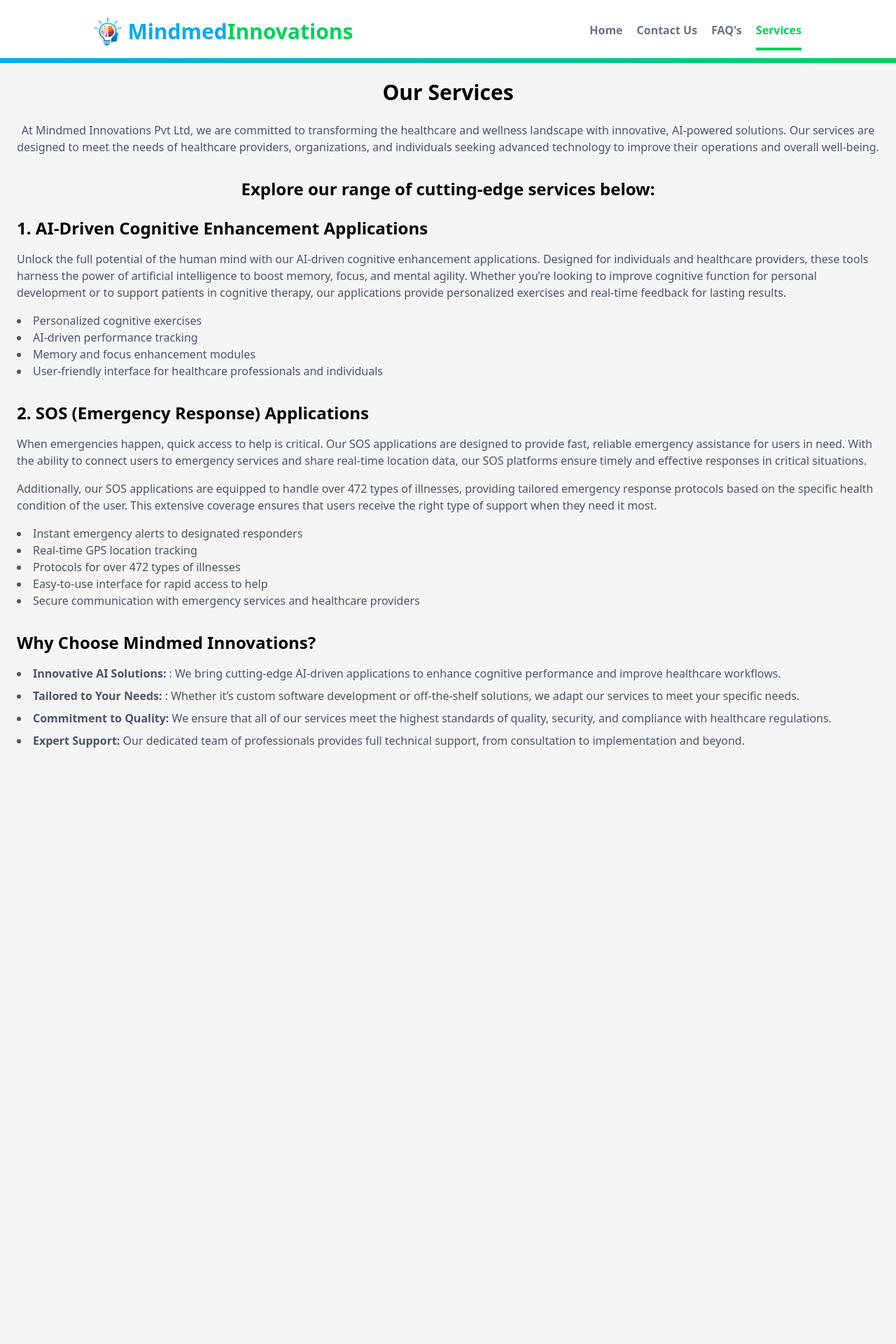
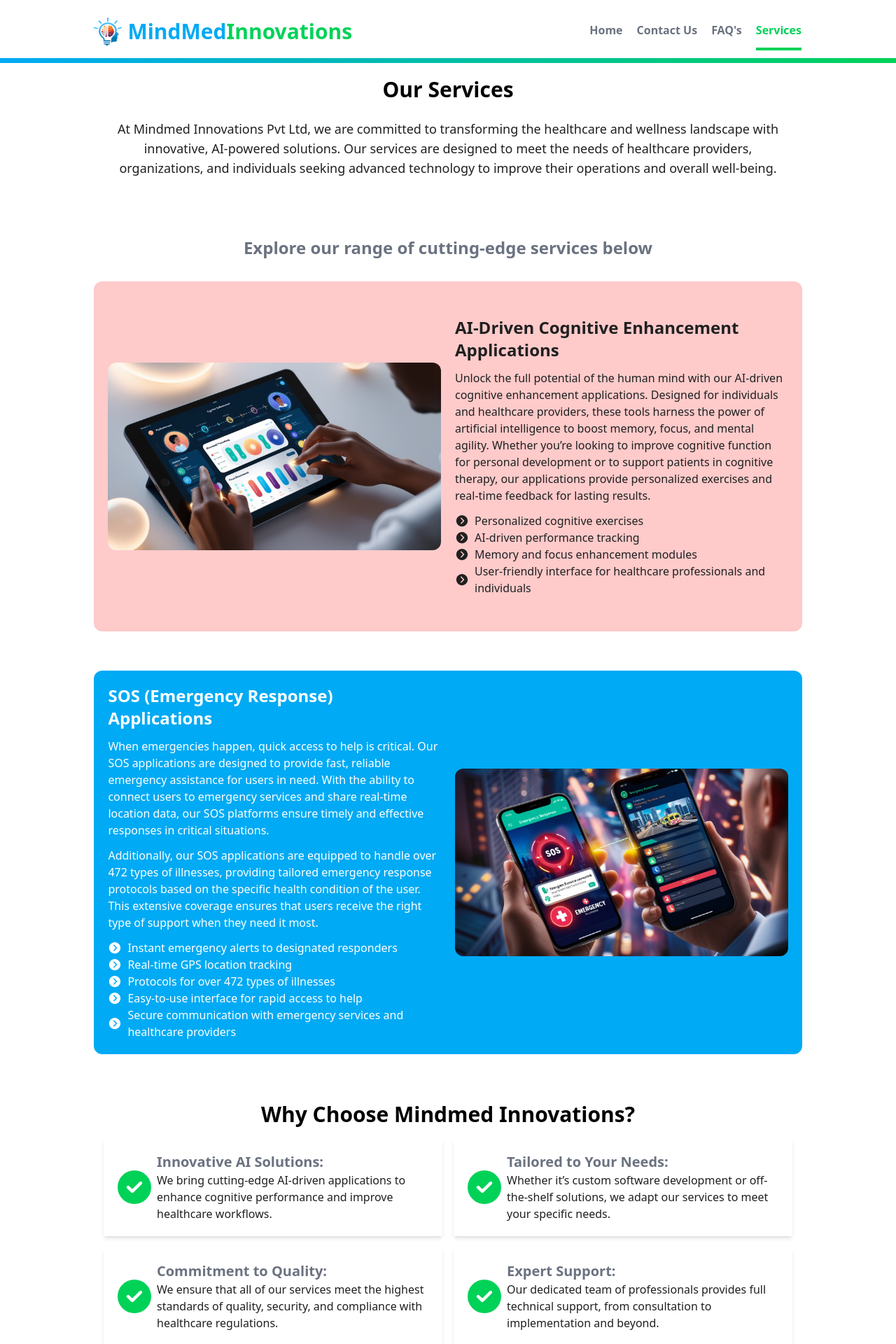
Before and after one commit to sourabhsjadhav99/mindmed, a React (Vite) app: page /services in a window 1280 px wide. Shown: the top 1920 px of the page at 70% size. Before the commit the page ends 1126 px from the top, so only its background shows below. Built offline with nearby package versions, Linux system fonts and the light colour scheme.

Commit message:
service page completed

```diff
--- a/src/components/Navbar.jsx
+++ b/src/components/Navbar.jsx
@@ -27,7 +27,7 @@ function Header() {
               <img src={mindlogo} alt="" className="h-[30px] w-[30px] md:h-[40px] md:w-[40px]" />{" "}
             </div>
             <h3 className="text-xl md:text-3xl font-bold h-[80%] flex justify-center items-center">
-             <span className="text-secondary">Mindmed </span> <span className="text-ternary">Innovations</span>
+             <span className="text-secondary">MindMed </span> <span className="text-ternary">Innovations</span>
             </h3>
           </div>
 
@@ -66,7 +66,7 @@ function Header() {
       <div className="absolute left-0 bottom-0 w-full h-[7px] bg-gradient-to-r from-secondary  to-[#00d258]"></div>
       {/* Mobile Menu */}
       <div
-        className={`fixed flex md:hidden flex-col w-full inset-0 bg-white text-gray-700 z-50 transform transition-transform duration-500 ease-in-out p-5 ${
+        className={`fixed flex md:hidden flex-col w-full inset-0 bg-white text-primary z-50 transform transition-transform duration-500 ease-in-out p-5 ${
           isOpenNavLinks ? "translate-x-0" : "translate-x-full"
         }`}
       >
--- a/src/components/home/ServicesCard.jsx
+++ b/src/components/home/ServicesCard.jsx
@@ -1,12 +1,12 @@
 import { FaCircleCheck } from "react-icons/fa6";
-function ServicesCard({ title, description }) {
+function ServicesCard({ title, description , iconColor}) {
   return (
     <div className="flex bg-white p-5  items-center gap-2 shadow-md">
-      <div className="text-5xl text-ternary">
+      <div className={`text-5xl text-ternary`}>
         <FaCircleCheck />
       </div>
       <div className="">
-        <h2 className="text-xl font-bold text-primary">{title}:</h2>
+        <h2 className="text-xl font-bold text-gray-500">{title}:</h2>
         <p className="text-md text-primary">{description}</p>
       </div>
     </div>
--- a/src/index.css
+++ b/src/index.css
@@ -9,7 +9,7 @@ body{
 :root {
     --primary-color: #202020;
     --secondary-color: #00aaf4;
-    --ternary-color:#00d258
+    --ternary-color:#00d258;
 
   }
 
--- a/src/pages/Services.jsx
+++ b/src/pages/Services.jsx
@@ -1,42 +1,117 @@
 // Services.js
-import React from 'react';
-import { servicesContent } from '../utils/servicesContent'; // Adjust the path based on your folder structure
-
+import { servicesContent } from "../utils/servicesContent"; // Adjust the path based on your folder structure
+import ServicesCard from "../components/home/ServicesCard";
+import ai_driven_img from "../assets/images/ai_driven.jpg";
+import sos_img from "../assets/images/sos.jpg";
+import { IoIosArrowDroprightCircle } from "react-icons/io";
 export default function Services() {
   return (
-    <div className="container mx-auto p-6">
+    <div className=" mx-auto bg-white">
       {/* Heading */}
-      <h1 className="text-3xl font-bold text-center mb-6">{servicesContent.heading}</h1>
-      <p className="text-center text-gray-600 mb-8">
-        {servicesContent.introduction}
-      </p>
+      <section className="w-[100%]   flex  justify-center items-center mb-8">
+        <div className=" w-[100%] md:w-[95%] lg:w-[90%] xl:w-[80%] p-5">
+          <h1 className="text-3xl font-bold text-center mb-6">
+            {servicesContent.heading}
+          </h1>
+          <p className="text-center text-primary mb-8 text-lg">
+            {servicesContent.introduction}
+          </p>
+        </div>
+      </section>
+      <h2 className="text-2xl font-semibold mb-6 text-center text-gray-500">
+        {servicesContent.subheading}
+      </h2>
+      {/* Render each service */}
+      <section className="w-[100%]   flex  justify-center items-center p-2 mb-10">
+        <div className="min-h-[500px] w-[100%] md:w-[95%] lg:w-[90%] xl:w-[80%] flex flex-col lg:flex-row items-center justify-center p-5 gap-5 bg-red-200 rounded-xl">
+          <div className="w-[100%] lg:w-[50%] h-[100%] flex justify-center items-center">
+            <img
+              src={ai_driven_img}
+              alt=""
+              className="w-[100%] sm:w-[90%] lg:w-[100%]  h-[100%] rounded-xl"
+            />
+          </div>
+          <div className="w-[100%] lg:w-[50%] flex flex-col gap-3 ">
+            <h3 className="text-2xl text-primary font-semibold">
+              {servicesContent.aiDrvenService.title}
+            </h3>
+            <p className="text-primary text-md">
+              {servicesContent.aiDrvenService.description}
+            </p>
+            <ul className="list-disc list-inside text-primary text-md">
+              {servicesContent.aiDrvenService.features.map((feature, index) => (
+            <li
+            key={index}
+            className="text-primary text-md flex gap-2 items-center"
+          >
+            <div className="text-xl">
+              <IoIosArrowDroprightCircle />
+            </div>
+            <div>
+              <p> {feature}</p>
+            </div>
+          </li>
+              ))}
+            </ul>
+          </div>
+        </div>
+      </section>
 
-      <h2 className="text-2xl font-semibold mb-6 text-center">{servicesContent.subheading}</h2>
+      <section className="w-[100%]   flex  justify-center items-center p-2 mb-10">
+        <div className="min-h-[500px] w-[100%] md:w-[95%] lg:w-[90%] xl:w-[80%] flex flex-col lg:flex-row items-center justify-center p-5 gap-5 bg-secondary rounded-xl">
+          <div className="w-[100%] lg:w-[50%] flex flex-col gap-3 ">
+            <h3 className="text-2xl text-white font-semibold">
+              {servicesContent.sosService.title}
+            </h3>
+            <p className="text-white text-md">
+              {servicesContent.sosService.description}
+            </p>
+            <p className="text-white text-md">
+              {servicesContent.sosService.additionalInfo}
+            </p>
 
-      {/* Render each service */}
-      {servicesContent.services.map((service, index) => (
-        <section key={index} className="mb-8">
-          <h3 className="text-2xl font-semibold mb-4">{index + 1}. {service.title}</h3>
-          <p className="text-gray-600 mb-4">{service.description}</p>
-          {service.additionalInfo && <p className="text-gray-600 mb-4">{service.additionalInfo}</p>}
-          <ul className="list-disc list-inside text-gray-600 mb-4">
-            {service.features.map((feature, i) => (
-              <li key={i}>{feature}</li>
+            <ul className="list-disc list-inside text-white text-md">
+              {servicesContent.sosService.features.map((feature, index) => (
+                 <li
+                 key={index}
+                className="text-white text-md flex gap-2 items-center"
+               >
+                 <div className="text-xl">
+                   <IoIosArrowDroprightCircle />
+                 </div>
+                 <div>
+                   <p> {feature}</p>
+                 </div>
+               </li>
+              ))}
+            </ul>
+          </div>
+          <div className="w-[100%] lg:w-[50%] h-[100%] flex justify-center items-center">
+            <img
+              src={sos_img}
+              alt=""
+              className="w-[100%] sm:w-[90%] lg:w-[100%]  h-[100%] rounded-xl"
+            />
+          </div>
+        </div>
+      </section>
+      {/* Why Choose Us Section */}
+      <section className="w-full bg-white flex justify-center items-center">
+        <div className="w-[100%] md:w-[95%] lg:w-[90%] xl:w-[80%] flex flex-col items-center rounded-xl mb-8 p-5 ">
+          <h3 className="text-3xl font-semibold mb-4">
+            {servicesContent.whyChooseUs.title}
+          </h3>
+          <div className="grid  grid-cols-1 md:grid-cols-2 grid-rows-1 md:grid-rows-2 gap-4">
+            {servicesContent.whyChooseUs.items.map((service, index) => (
+              <ServicesCard
+                key={index}
+                title={service.title}
+                description={service.description}
+                className="mb-2"
+              />
             ))}
-          </ul>
-        </section>
-      ))}
-
-      {/* Why Choose Us Section */}
-      <section className="mb-8">
-        <h3 className="text-2xl font-semibold mb-4">{servicesContent.whyChooseUs.title}</h3>
-        <ul className="list-disc list-inside text-gray-600">
-          {servicesContent.whyChooseUs.items.map((item, index) => (
-            <li key={index} className="mb-2">
-            <strong>{item.title}:</strong> {item.description}
-          </li>
-          ))}
-        </ul>
+          </div>
+        </div>
       </section>
     </div>
   );
--- a/src/utils/servicesContent.js
+++ b/src/utils/servicesContent.js
@@ -6,9 +6,8 @@ export const servicesContent = {
       Our services are designed to meet the needs of healthcare providers, organizations, and individuals seeking advanced technology to improve
       their operations and overall well-being.
     `,
-  subheading: "Explore our range of cutting-edge services below:",
-  services: [
-    {
+  subheading: "Explore our range of cutting-edge services below",
+  aiDrvenService: {
     title: "AI-Driven Cognitive Enhancement Applications",
     description: `
         Unlock the full potential of the human mind with our AI-driven cognitive enhancement applications. Designed for individuals and healthcare
@@ -23,7 +22,9 @@ export const servicesContent = {
       "User-friendly interface for healthcare professionals and individuals",
     ],
   },
-    {
+  sosService: {
+
+
     title: "SOS (Emergency Response) Applications",
     description: `
           When emergencies happen, quick access to help is critical. Our SOS applications are designed to provide fast, reliable emergency
@@ -43,25 +44,25 @@ export const servicesContent = {
       "Secure communication with emergency services and healthcare providers",
     ],
   },
-  ],
+
   whyChooseUs: {
     title: "Why Choose Mindmed Innovations?",
     items: [
       {
-        title:"Innovative AI Solutions",
-        description:": We bring cutting-edge AI-driven applications to enhance cognitive performance and improve healthcare workflows."
+        title: "Innovative AI Solutions",
+        description: "We bring cutting-edge AI-driven applications to enhance cognitive performance and improve healthcare workflows."
       },
       {
-        title:"Tailored to Your Needs",
-        description:": Whether it’s custom software development or off-the-shelf solutions, we adapt our services to meet your specific needs."
+        title: "Tailored to Your Needs",
+        description: "Whether it’s custom software development or off-the-shelf solutions, we adapt our services to meet your specific needs."
       },
       {
-        title:"Commitment to Quality",
-        description:"We ensure that all of our services meet the highest standards of quality, security, and compliance with healthcare regulations."
+        title: "Commitment to Quality",
+        description: "We ensure that all of our services meet the highest standards of quality, security, and compliance with healthcare regulations."
       },
       {
-        title:"Expert Support",
-        description:"Our dedicated team of professionals provides full technical support, from consultation to implementation and beyond."
+        title: "Expert Support",
+        description: "Our dedicated team of professionals provides full technical support, from consultation to implementation and beyond."
       }
     ],
   },
--- a/tailwind.config.js
+++ b/tailwind.config.js
@@ -10,6 +10,7 @@ export default {
         primary: 'var(--primary-color)',
         secondary: 'var(--secondary-color)',
         ternary:'var(--ternary-color)',
+
       }
     },
   },
```
Also changed, not shown: src/pages/ContactUs.jsx (+4 -4 lines), src/assets/images/ai_driven.jpg (renamed from src/assets/images/Leonardo_Phoenix_Top_view_of_AIdriven_cognitive_enhancement_ap_1.jpg), src/assets/images/sos.jpg (renamed from src/assets/images/Leonardo_Phoenix_Top_view_of_emergency_response_SOS_applicatio_1.jpg). Lines whose indentation alone changed are shown as unchanged.
